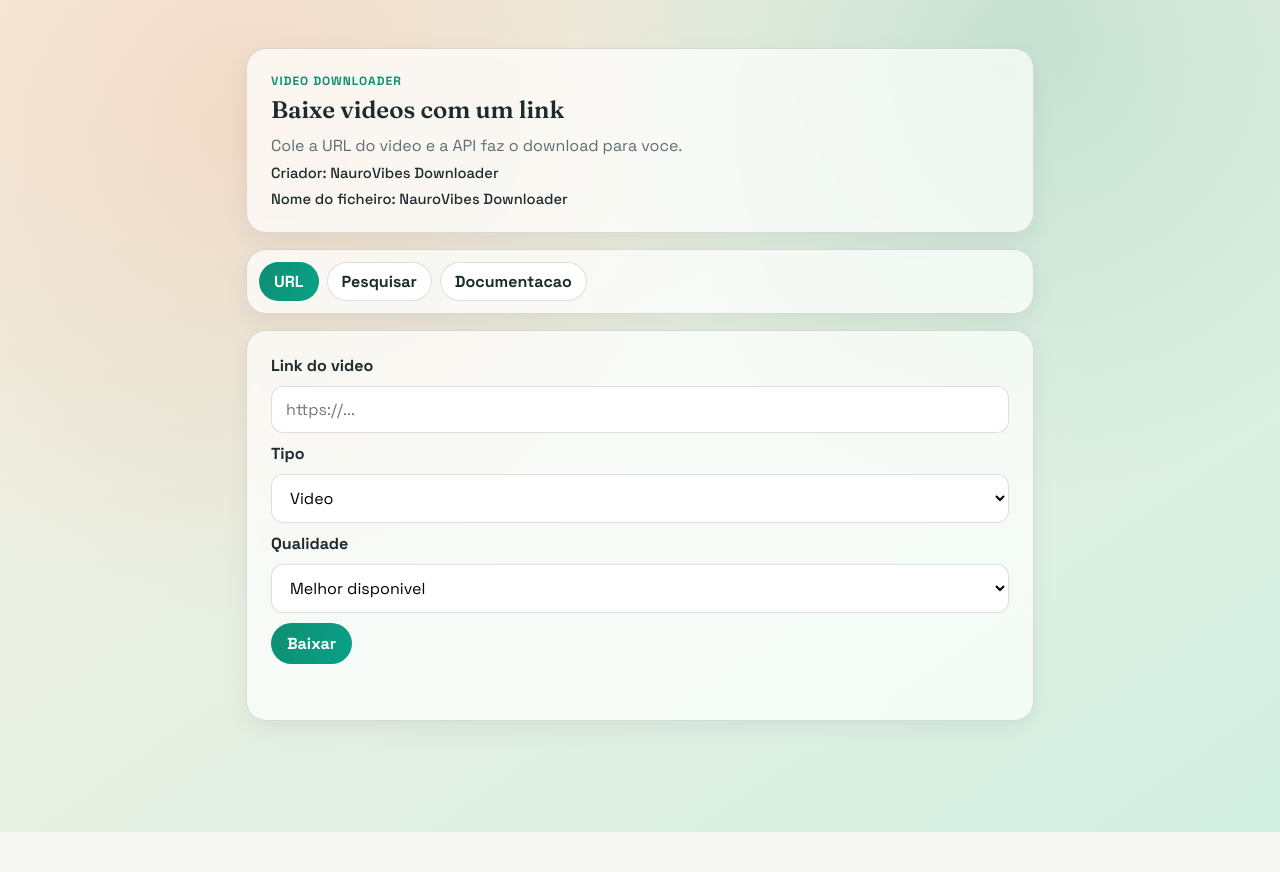
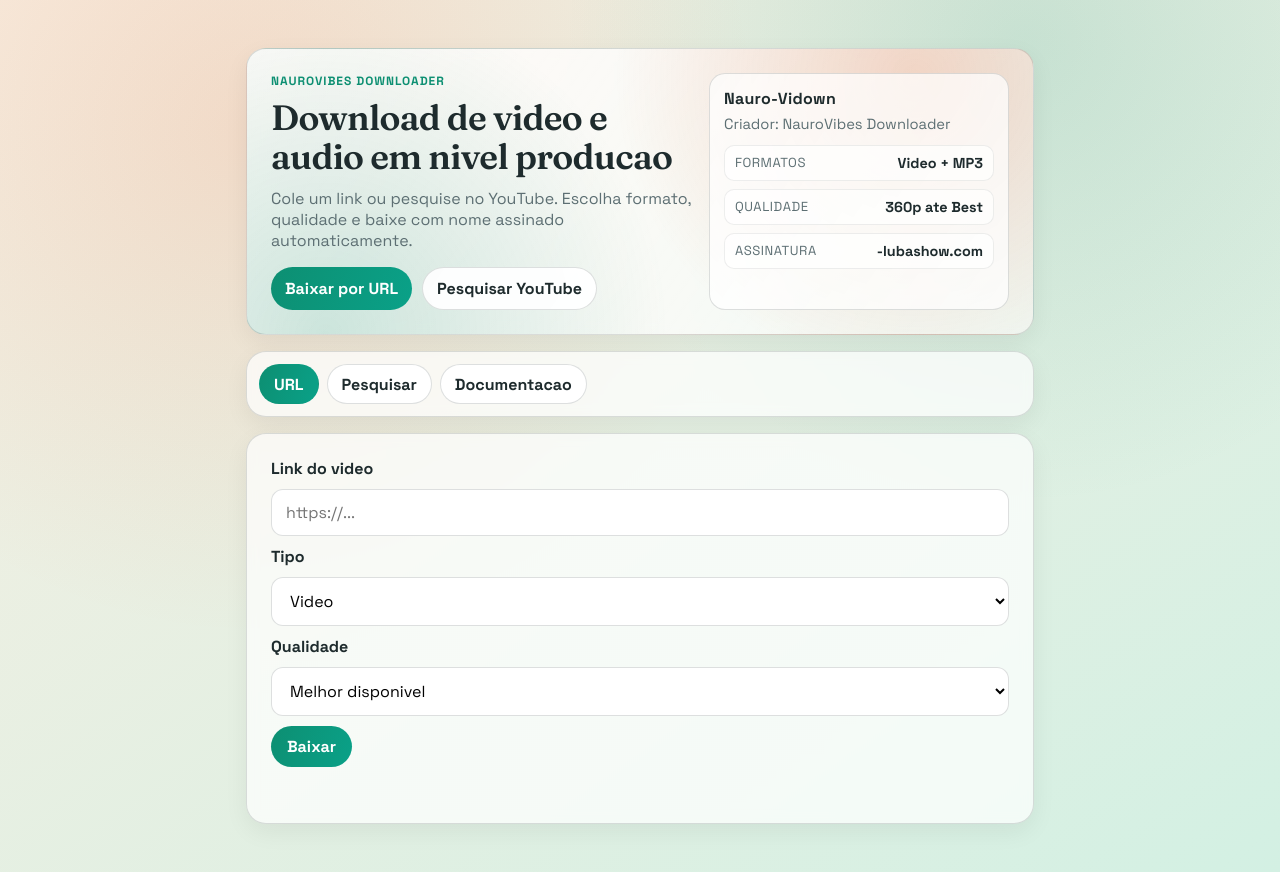
Before and after one commit to nauroeliashutambala/downloader, a FastAPI app: page / in a window 1280 px wide. Before the commit the page ends 832 px from the top, so only its background shows below. Run offline with FastAPI, Linux system fonts and the light colour scheme; some libraries are stand-ins or nearby versions.

Commit message:
Add files via upload

```diff
--- a/app/main.py
+++ b/app/main.py
@@ -1,9 +1,9 @@
 from pathlib import Path
 from typing import Any
 import os
+import base64
 
-from fastapi import FastAPI, HTTPException
-from fastapi import Query, Request
+from fastapi import FastAPI, HTTPException, Header, Query, Request
 from fastapi.responses import FileResponse
 from fastapi.staticfiles import StaticFiles
 from fastapi.templating import Jinja2Templates
@@ -15,11 +15,14 @@ BASE_DIR = Path(__file__).resolve().parent.parent
 DOWNLOAD_DIR = Path(os.getenv("DOWNLOAD_DIR", str(BASE_DIR / "downloads")))
 STATIC_DIR = BASE_DIR / "static"
 TEMPLATES_DIR = BASE_DIR / "templates"
-BRAND_SUFFIX = "| https://nauro-vidown.up.railway.app"
+RUNTIME_DIR = BASE_DIR / ".runtime"
+BRAND_SUFFIX = os.getenv("BRAND_SUFFIX", "lubashow.com")
 APP_NAME_SUFFIX = "Nauro-Vidown"
 VIDEO_QUALITIES = {"best", "1080", "720", "480", "360"}
 AUDIO_QUALITIES = {"320", "192", "128"}
+
 DOWNLOAD_DIR.mkdir(parents=True, exist_ok=True)
+RUNTIME_DIR.mkdir(parents=True, exist_ok=True)
 
 app = FastAPI(title="Video Downloader API", version="1.0.0")
 app.mount("/static", StaticFiles(directory=STATIC_DIR), name="static")
@@ -58,6 +61,60 @@ class YoutubeSearchResponse(BaseModel):
     items: list[YoutubeSearchItem]
 
 
+class CookiesTestResponse(BaseModel):
+    status: str
+    auth_protected: bool
+    cookies_configured: bool
+    cookiefile: str | None
+    cookiefile_exists: bool
+    can_extract: bool
+    test_url: str
+    extractor: str | None
+    title: str | None
+    detail: str | None
+
+
+def _resolve_cookies_file() -> str | None:
+    cookies_file = os.getenv("YTDLP_COOKIES_FILE")
+    if cookies_file:
+        path = Path(cookies_file)
+        if path.exists() and path.is_file():
+            return str(path)
+
+    cookies_b64 = os.getenv("YTDLP_COOKIES_B64")
+    if cookies_b64:
+        target = RUNTIME_DIR / "youtube_cookies.txt"
+        decoded = base64.b64decode(cookies_b64).decode("utf-8", errors="ignore")
+        target.write_text(decoded, encoding="utf-8")
+        return str(target)
+
+    return None
+
+
+def _build_ydl_base_options() -> dict[str, Any]:
+    options: dict[str, Any] = {
+        "quiet": True,
+        "no_warnings": True,
+        "noplaylist": True,
+        "restrictfilenames": True,
+        "prefer_ffmpeg": True,
+        "extractor_args": {"youtube": {"player_client": ["android", "web"]}},
+    }
+    cookiefile = _resolve_cookies_file()
+    if cookiefile:
+        options["cookiefile"] = cookiefile
+    return options
+
+
+def _check_admin_token(admin_token: str | None) -> bool:
+    expected = os.getenv("ADMIN_TOKEN")
+    if not expected:
+        return False
+    if admin_token != expected:
+        raise HTTPException(status_code=401, detail="Invalid admin token")
+    return True
+
+
 def _find_output_file(ydl: yt_dlp.YoutubeDL, info: dict[str, Any]) -> Path:
     prepared = Path(ydl.prepare_filename(info))
     if prepared.exists():
@@ -84,9 +141,9 @@ def _video_format_for_quality(quality: str) -> str:
     return f"bestvideo*[height<={quality}]+bestaudio/best[height<={quality}]/best[height<={quality}]/best"
 
 
-def _sanitize_title(title: str) -> str:
-    cleaned = title.strip().replace("\n", " ").replace("\r", " ")
-    forbidden = ['\\', '/', ':', '*', '?', '"', '<', '>']
+def _sanitize_title(value: str) -> str:
+    cleaned = value.strip().replace("\n", " ").replace("\r", " ")
+    forbidden = ['\\', '/', ':', '*', '?', '"', '<', '>', '|']
     for char in forbidden:
         cleaned = cleaned.replace(char, "")
     return cleaned[:150] or "video"
@@ -95,20 +152,16 @@ def _sanitize_title(title: str) -> str:
 def _build_branded_filename(info: dict[str, Any], ext: str) -> str:
     raw_title = str(info.get("title") or "video")
     title = _sanitize_title(raw_title)
+    app_name = _sanitize_title(APP_NAME_SUFFIX)
+    brand = _sanitize_title(BRAND_SUFFIX)
     separator = " | " if os.name != "nt" else " - "
-    return f"{title}{separator}{APP_NAME_SUFFIX} - {BRAND_SUFFIX}.{ext}"
+    return f"{title}{separator}{app_name} - {brand}.{ext}"
 
 
 def download_media(url: str, audio_only: bool = False, quality: str | None = None) -> dict[str, Any]:
-    options: dict[str, Any] = {
-        "outtmpl": str(DOWNLOAD_DIR / "%(title).150B-%(id)s.%(ext)s"),
-        "noplaylist": True,
-        "restrictfilenames": True,
-        "quiet": True,
-        "no_warnings": True,
-        "prefer_ffmpeg": True,
-    }
-    selected_quality = ""
+    options: dict[str, Any] = _build_ydl_base_options()
+    options["outtmpl"] = str(DOWNLOAD_DIR / "%(title).150B-%(id)s.%(ext)s")
+
     if audio_only:
         selected_quality = quality if quality in AUDIO_QUALITIES else "192"
         options["format"] = "bestaudio/best"
@@ -146,28 +199,36 @@ def download_media(url: str, audio_only: bool = False, quality: str | None = Non
                 "duration": info.get("duration"),
             }
     except Exception as exc:
+        err = str(exc)
+        if "not a bot" in err.lower():
+            raise HTTPException(
+                status_code=403,
+                detail=(
+                    "YouTube exige autenticacao. Configure YTDLP_COOKIES_FILE "
+                    "ou YTDLP_COOKIES_B64 nas variaveis de ambiente."
+                ),
+            ) from exc
         raise HTTPException(status_code=400, detail=f"Download failed: {exc}") from exc
 
 
 def youtube_search(query: str, limit: int = 10) -> YoutubeSearchResponse:
     safe_limit = max(1, min(limit, 20))
-    options: dict[str, Any] = {
-        "quiet": True,
-        "no_warnings": True,
-        "skip_download": True,
-        "extract_flat": False,
-    }
+    options: dict[str, Any] = _build_ydl_base_options()
+    options["skip_download"] = True
+    options["extract_flat"] = False
+
     try:
         with yt_dlp.YoutubeDL(options) as ydl:
             data = ydl.extract_info(f"ytsearch{safe_limit}:{query}", download=False)
+
         entries = data.get("entries", []) if isinstance(data, dict) else []
         items: list[YoutubeSearchItem] = []
         for entry in entries:
             if not entry:
                 continue
             video_id = str(entry.get("id") or "")
-            url = entry.get("webpage_url") or (f"https://www.youtube.com/watch?v={video_id}" if video_id else "")
-            if not url:
+            webpage_url = entry.get("webpage_url") or (f"https://www.youtube.com/watch?v={video_id}" if video_id else "")
+            if not webpage_url:
                 continue
             items.append(
                 YoutubeSearchItem(
@@ -175,10 +236,11 @@ def youtube_search(query: str, limit: int = 10) -> YoutubeSearchResponse:
                     title=str(entry.get("title") or "Sem titulo"),
                     channel=entry.get("channel") or entry.get("uploader"),
                     duration=entry.get("duration"),
-                    webpage_url=url,
+                    webpage_url=webpage_url,
                     thumbnail=entry.get("thumbnail"),
                 )
             )
+
         return YoutubeSearchResponse(query=query, count=len(items), items=items)
     except Exception as exc:
         raise HTTPException(status_code=400, detail=f"Search failed: {exc}") from exc
@@ -192,6 +254,51 @@ def health() -> dict[str, str]:
 @app.get("/search/youtube", response_model=YoutubeSearchResponse)
 def search_youtube(q: str = Query(..., min_length=2), limit: int = Query(10, ge=1, le=20)):
     return youtube_search(query=q, limit=limit)
+
+
+@app.post("/admin/cookies/test", response_model=CookiesTestResponse)
+def admin_test_cookies(
+    test_url: str = Query("https://www.youtube.com/watch?v=dQw4w9WgXcQ"),
+    x_admin_token: str | None = Header(default=None, alias="X-Admin-Token"),
+):
+    auth_protected = bool(os.getenv("ADMIN_TOKEN"))
+    _check_admin_token(x_admin_token)
+
+    options = _build_ydl_base_options()
+    options["skip_download"] = True
+    options["extract_flat"] = False
+    cookiefile = options.get("cookiefile")
+    cookiefile_exists = bool(cookiefile and Path(cookiefile).exists())
+    cookies_configured = bool(cookiefile)
+
+    try:
+        with yt_dlp.YoutubeDL(options) as ydl:
+            info = ydl.extract_info(test_url, download=False)
+        return CookiesTestResponse(
+            status="ok",
+            auth_protected=auth_protected,
+            cookies_configured=cookies_configured,
+            cookiefile=str(cookiefile) if cookiefile else None,
+            cookiefile_exists=cookiefile_exists,
+            can_extract=True,
+            test_url=test_url,
+            extractor=info.get("extractor"),
+            title=info.get("title"),
+            detail=None,
+        )
+    except Exception as exc:
+        return CookiesTestResponse(
+            status="error",
+            auth_protected=auth_protected,
+            cookies_configured=cookies_configured,
+            cookiefile=str(cookiefile) if cookiefile else None,
+            cookiefile_exists=cookiefile_exists,
+            can_extract=False,
+            test_url=test_url,
+            extractor=None,
+            title=None,
+            detail=str(exc),
+        )
 
 
 @app.get("/")
--- a/static/app.js
+++ b/static/app.js
@@ -23,6 +23,7 @@ const exampleCodeEl = document.getElementById("example-code");
 const copyExampleBtn = document.getElementById("copy-example-btn");
 const copyStatusEl = document.getElementById("copy-status");
 const tabButtons = Array.from(document.querySelectorAll(".tab-btn"));
+const tabTriggers = Array.from(document.querySelectorAll("[data-tab-target]"));
 const tabPanels = {
   url: document.getElementById("tab-url"),
   search: document.getElementById("tab-search"),
@@ -278,7 +279,7 @@ if (copyExampleBtn && exampleCodeEl && copyStatusEl) {
 }
 
 if (tabButtons.length) {
-  tabButtons.forEach((btn) => {
+  tabTriggers.forEach((btn) => {
     btn.addEventListener("click", () => activateTab(btn.dataset.tabTarget || "url"));
   });
   activateTab("url");
--- a/static/styles.css
+++ b/static/styles.css
@@ -39,6 +39,96 @@ body {
   box-shadow: 0 8px 24px rgba(0, 0, 0, 0.06);
 }
 
+.hero {
+  position: relative;
+  overflow: hidden;
+  background:
+    radial-gradient(circle at 85% 10%, rgba(240, 90, 36, 0.22) 0, transparent 42%),
+    radial-gradient(circle at 10% 100%, rgba(13, 143, 114, 0.2) 0, transparent 45%),
+    linear-gradient(125deg, rgba(255, 255, 255, 0.88), rgba(255, 255, 255, 0.62));
+}
+
+.hero-grid {
+  display: grid;
+  grid-template-columns: 1.4fr 1fr;
+  gap: 18px;
+  align-items: stretch;
+}
+
+.hero h1 {
+  margin: 10px 0 12px;
+  font-size: 2.2rem;
+  letter-spacing: -0.02em;
+}
+
+.hero .subtitle {
+  max-width: 58ch;
+}
+
+.hero-actions {
+  margin-top: 16px;
+  display: flex;
+  flex-wrap: wrap;
+  gap: 10px;
+}
+
+.hero-link-btn {
+  border: none;
+  border-radius: 999px;
+  padding: 10px 14px;
+}
+
+.hero-link-btn.is-ghost {
+  background: rgba(255, 255, 255, 0.92);
+  color: var(--ink);
+  border: 1px solid var(--line);
+}
+
+.hero-panel {
+  border: 1px solid var(--line);
+  background: rgba(255, 255, 255, 0.72);
+  border-radius: 16px;
+  padding: 14px;
+}
+
+.hero-panel-title {
+  margin: 0;
+  font-weight: 700;
+  letter-spacing: 0.02em;
+}
+
+.hero-panel-sub {
+  margin: 6px 0 12px;
+  color: var(--muted);
+  font-size: 0.92rem;
+}
+
+.hero-stats {
+  display: grid;
+  gap: 8px;
+}
+
+.hero-stats div {
+  display: flex;
+  justify-content: space-between;
+  gap: 10px;
+  border: 1px solid rgba(30, 43, 45, 0.08);
+  border-radius: 10px;
+  padding: 8px 10px;
+  background: rgba(255, 255, 255, 0.66);
+}
+
+.hero-stats span {
+  color: var(--muted);
+  font-size: 0.82rem;
+  text-transform: uppercase;
+  letter-spacing: 0.04em;
+}
+
+.hero-stats strong {
+  font-size: 0.9rem;
+}
+
 .tabs-card {
   padding: 12px;
 }
@@ -55,6 +145,7 @@ body {
   border: 1px solid var(--line);
   border-radius: 999px;
   padding: 8px 14px;
+  min-height: 40px;
 }
 
 .tab-btn.is-active {
@@ -129,6 +220,7 @@ input:focus, select:focus {
 
 button {
   width: fit-content;
+  max-width: 100%;
   padding: 10px 16px;
   border: none;
   border-radius: 999px;
--- a/templates/index.html
+++ b/templates/index.html
@@ -12,11 +12,26 @@
 <body>
   <main class="page">
     <section class="hero card reveal-1">
-      <p class="tag">Video Downloader</p>
-      <h1>Baixe videos com um link</h1>
-      <p class="subtitle">Cole a URL do video e a API faz o download para voce.</p>
-      <p class="meta">Criador: NauroVibes Downloader</p>
-      <p class="meta">Nome do ficheiro: NauroVibes Downloader</p>
+      <div class="hero-grid">
+        <div>
+          <p class="tag">NauroVibes Downloader</p>
+          <h1>Download de video e audio em nivel producao</h1>
+          <p class="subtitle">Cole um link ou pesquise no YouTube. Escolha formato, qualidade e baixe com nome assinado automaticamente.</p>
+          <div class="hero-actions">
+            <button type="button" class="hero-link-btn" data-tab-target="url">Baixar por URL</button>
+            <button type="button" class="hero-link-btn is-ghost" data-tab-target="search">Pesquisar YouTube</button>
+          </div>
+        </div>
+        <aside class="hero-panel">
+          <p class="hero-panel-title">Nauro-Vidown</p>
+          <p class="hero-panel-sub">Criador: NauroVibes Downloader</p>
+          <div class="hero-stats">
+            <div><span>Formatos</span><strong>Video + MP3</strong></div>
+            <div><span>Qualidade</span><strong>360p ate Best</strong></div>
+            <div><span>Assinatura</span><strong>-lubashow.com</strong></div>
+          </div>
+        </aside>
+      </div>
     </section>
 
     <section class="card reveal-2 tabs-card">
@@ -82,6 +97,7 @@
           <li><code>POST {{ api_base }}/download/video</code> - baixar video</li>
           <li><code>POST {{ api_base }}/download/audio</code> - baixar audio/musica</li>
           <li><code>GET {{ api_base }}/files/{filename}</code> - baixar ficheiro gerado</li>
+          <li><code>POST {{ api_base }}/admin/cookies/test</code> - testa configuracao de cookies (admin)</li>
         </ul>
 
         <h3>Body JSON</h3>
@@ -120,7 +136,7 @@
 
         <h3>Notas</h3>
         <ul>
-          <li>Os ficheiros sao assinados com <code>-| https://nauro-vidown.up.railway.app</code> no nome.</li>
+          <li>Os ficheiros sao assinados com <code>-lubashow.com</code> no nome.</li>
           <li>A disponibilidade depende dos sites suportados por <code>yt-dlp</code>.</li>
           <li>No Railway, armazenamento local e efemero (reinicios podem apagar ficheiros).</li>
         </ul>
```
Also changed, not shown: other parts of static/styles.css (+33 -2 lines), README.md.
